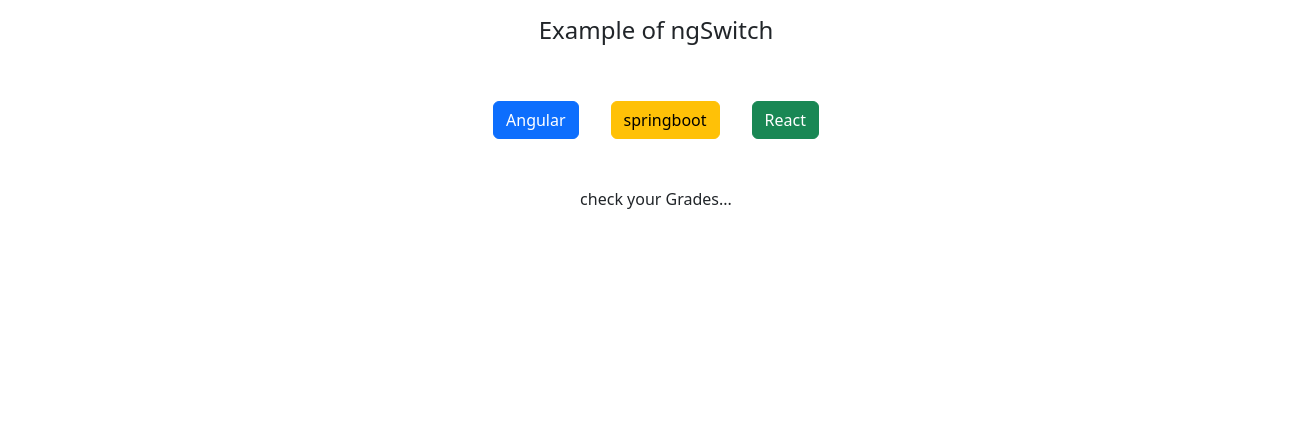
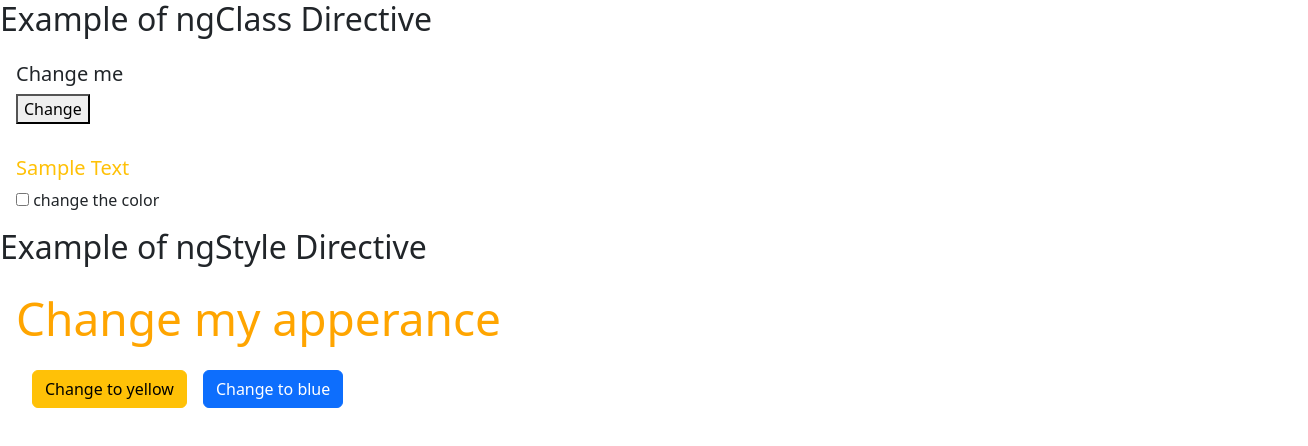
Before and after one commit to Udayanga-Deeshan/angular-bootcamp, an Angular app: page / in a window 1280 px wide. Shown: the top 446 px of the page, 1308 px wide, since content can reach past the window. Built offline with nearby package versions, Linux system fonts and the light colour scheme.

Commit message:
ng class & ng style

```diff
--- a/src/app/app.component.html
+++ b/src/app/app.component.html
@@ -1,4 +1,5 @@
 <!-- <app-data-binding></app-data-binding> -->
  <!-- <app-directives></app-directives> -->
-  <app-ngswitch-usecases></app-ngswitch-usecases>
+  <!-- <app-ngswitch-usecases></app-ngswitch-usecases> -->
+   <app-attribute-directives></app-attribute-directives>
 <router-outlet></router-outlet>
--- a/src/app/app.component.ts
+++ b/src/app/app.component.ts
@@ -4,10 +4,11 @@
 import { DataBindingComponent } from "./pages/data-binding/data-binding.component";
 import { DirectivesComponent } from "./pages/directives/directives.component";
 import { NgswitchUsecasesComponent } from "./pages/ngswitch-usecases/ngswitch-usecases.component";
+import { AttributeDirectivesComponent } from "./pages/attribute-directives/attribute-directives.component";
 
 @Component({
   selector: 'app-root',
-  imports: [RouterOutlet, UserComponent, DataBindingComponent, DirectivesComponent, NgswitchUsecasesComponent],
+  imports: [RouterOutlet, UserComponent, DataBindingComponent, DirectivesComponent, NgswitchUsecasesComponent, AttributeDirectivesComponent],
   templateUrl: './app.component.html',
   styleUrl: './app.component.css'
 })
--- /dev/null
+++ b/src/app/pages/attribute-directives/attribute-directives.component.html
@@ -0,0 +1,29 @@
+<div class="row-text-center">
+    <h2>Example of ngClass Directive</h2>
+</div>
+
+
+<div class="row-text-center p-3">
+    <h5 [ngClass]="txtColor">Change me</h5>
+    <button class="btn-btn-success" (click)="onChange('text-info')">Change</button>
+
+</div>
+
+<div class="row-text-center p-3">
+    <h5 [ngClass]="isGreen ? 'text-success':'text-warning'">Sample Text</h5>
+    <input type="checkbox" [(ngModel)]="isGreen"> change the color
+
+
+</div>
+
+<div class="row-text-center">
+    <h2>Example of ngStyle Directive</h2>
+</div>
+
+
+<div class="row-text-center p-3">
+    <h5 [ngStyle]="{'color':initialColor,'font-weight':'lighter','font-size':'46px'}">Change my apperance</h5>
+    <button class="btn btn-warning m-3" (click)="updateColor('orange')">Change to yellow</button>
+    <button class="btn btn-primary" (click)="updateColor('blue')">Change to blue </button>
+
+</div>
--- /dev/null
+++ b/src/app/pages/attribute-directives/attribute-directives.component.ts
@@ -0,0 +1,27 @@
+import { CommonModule } from '@angular/common';
+import { Component } from '@angular/core';
+import { FormsModule } from '@angular/forms';
+
+@Component({
+  selector: 'app-attribute-directives',
+  imports: [CommonModule,FormsModule],
+  templateUrl: './attribute-directives.component.html',
+  styleUrl: './attribute-directives.component.css'
+})
+export class AttributeDirectivesComponent {
+
+  txtColor:string=""
+
+  isGreen:boolean =false
+
+  onChange(color:string){
+    this.txtColor=color
+  }
+
+  initialColor:string ="orange"
+
+  updateColor(uColor:string){
+      this.initialColor =uColor
+  }
+
+}
```
Also changed, not shown: src/app/pages/attribute-directives/attribute-directives.component.css (added), 1 other file (tests, documents, lock files or other folders).
